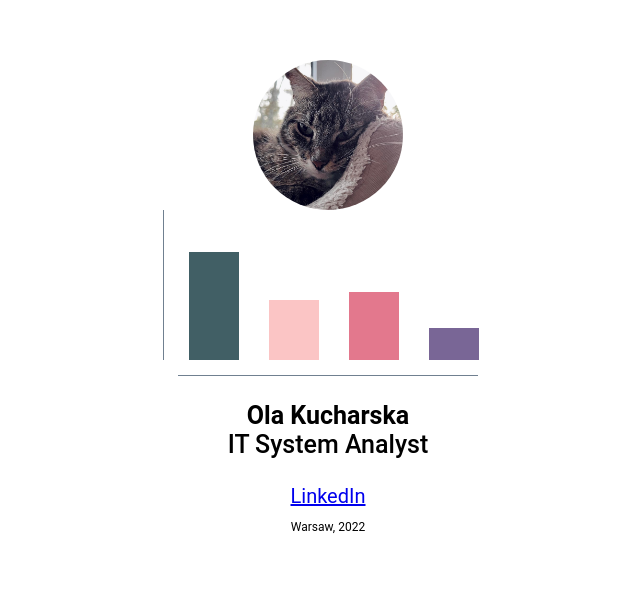
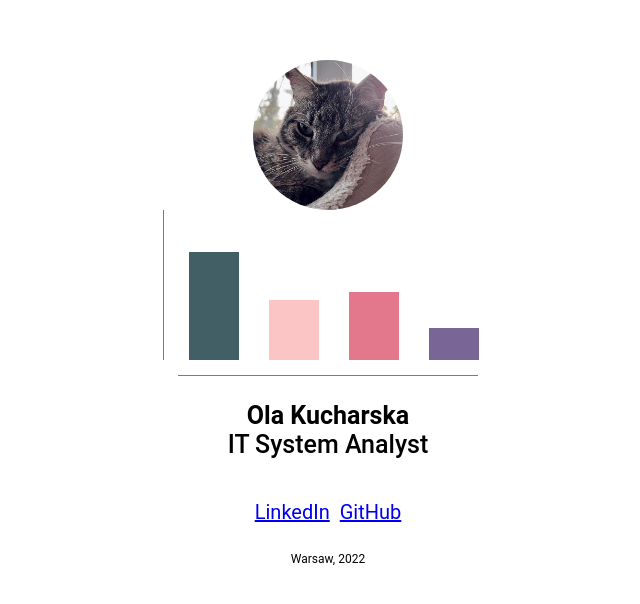
Before and after one commit to akucha/kucharska.me, a plain HTML site: page index.html in a window 1280 px wide. Shown: the part 138-742 px from the top of the page, without its empty margins (312-952 px from the left). Drawn offline with Linux system fonts and the light colour scheme.

Commit message:
Add github link

```diff
--- a/css/styles.css
+++ b/css/styles.css
@@ -113,6 +113,8 @@
 }
 
 a {
+    margin-left: 5px;
+    margin-right: 5px;
     font-family: 'Roboto', sans-serif;
     text-align: center;
     font-size: 20px;
--- a/index.html
+++ b/index.html
@@ -22,7 +22,8 @@
         <p class="s-child-name"><b>Ola Kucharska</b><br>IT System Analyst</p>
     </div>
     <div class="s-parent-flexbox">
-        <a href="https://www.linkedin.com/in/ola-kucharska-728a4299/">LinkedIn</a>
+        <p><a href="https://www.linkedin.com/in/ola-kucharska-728a4299/">LinkedIn</a></p>
+        <p><a href="https://github.com/akucha">GitHub</a></p>
     </div>
     <div class="s-parent-flexbox">
         <p class="s-child-footer">Warsaw, 2022</p>
```
